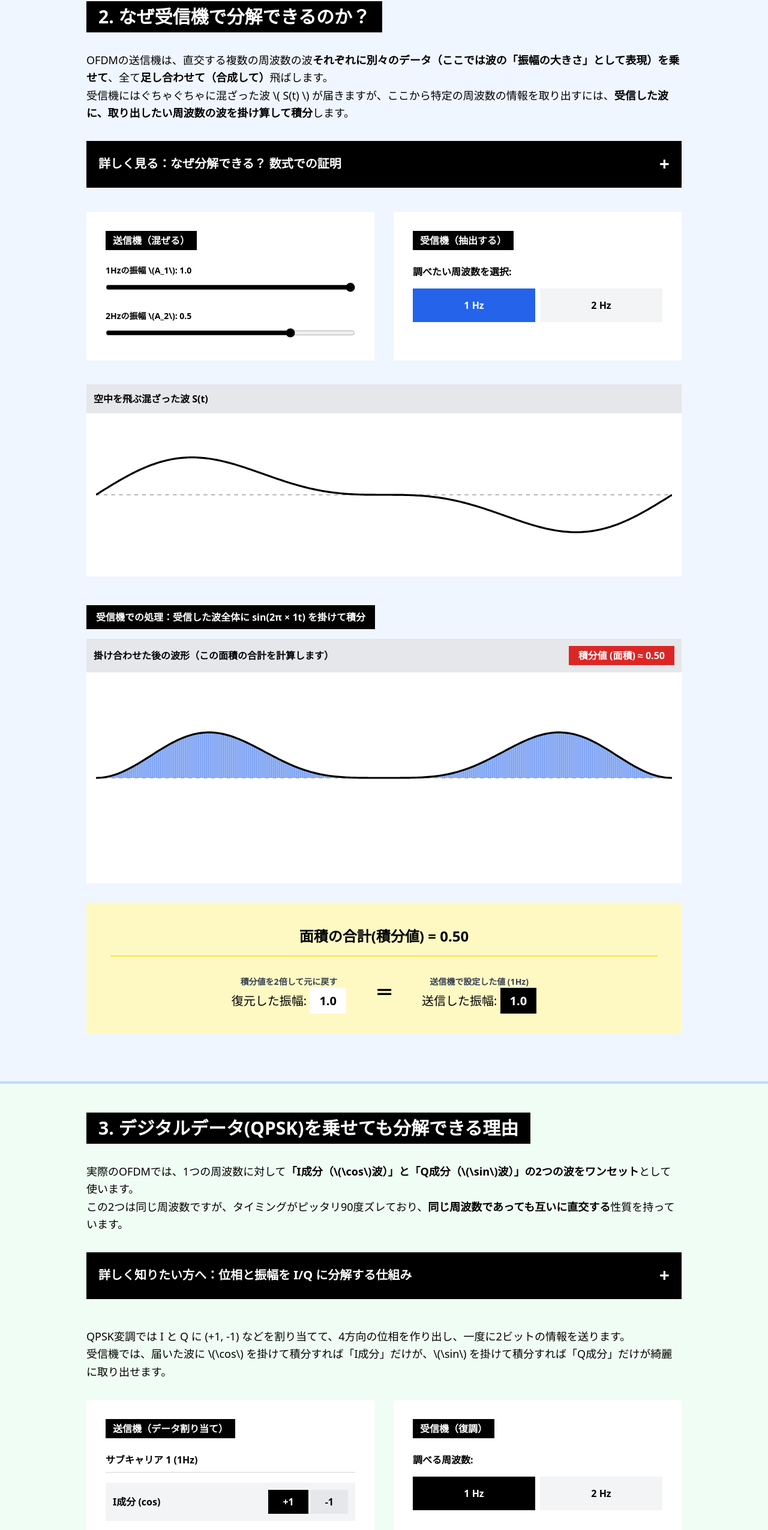
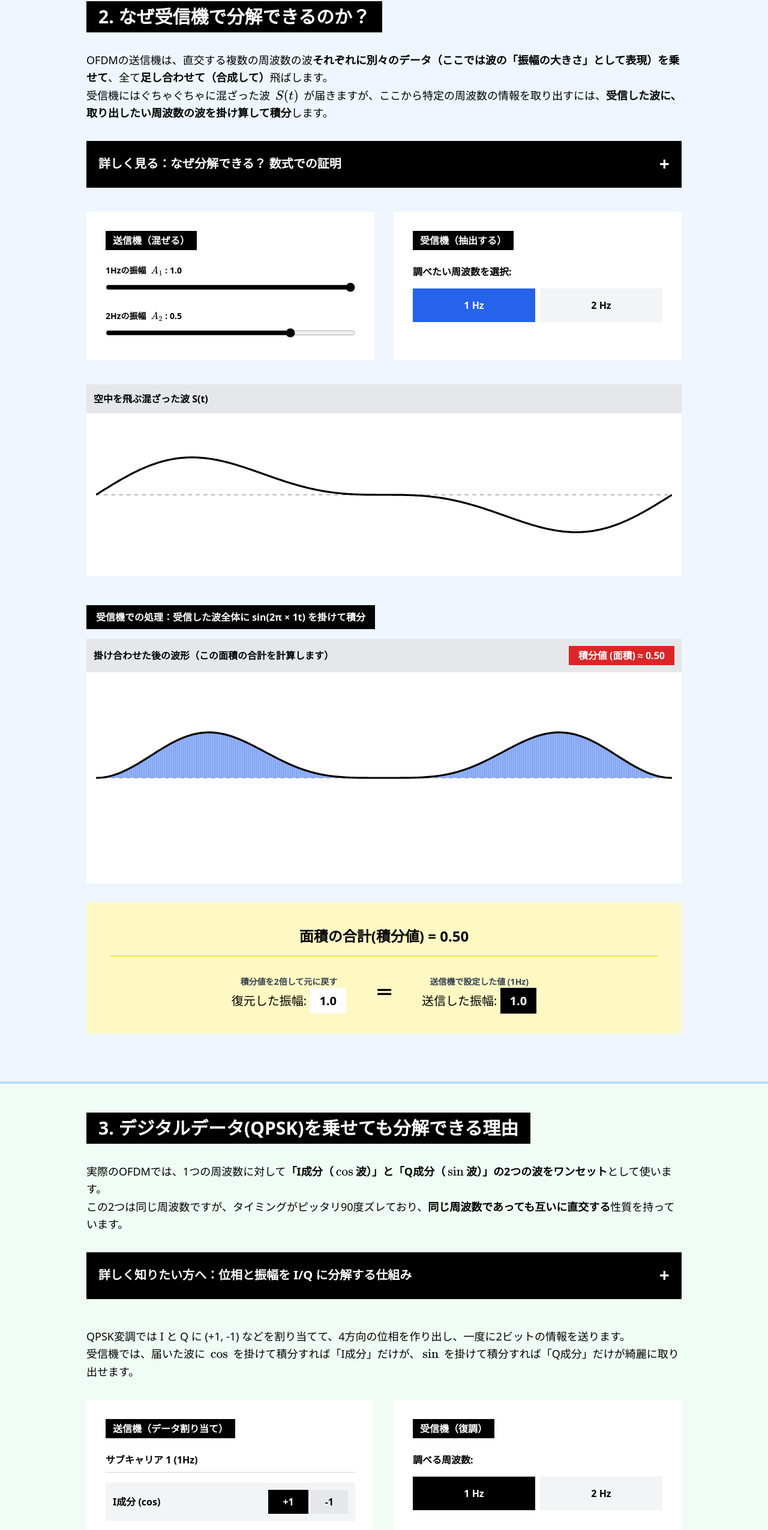
Before and after one commit to agtkh/ofdm-lecture, a React (Vite) app: page / in a window 1280 px wide. Shown: the part 2189-4740 px from the top of the page at 60% size. Built offline with nearby package versions, Linux system fonts and the light colour scheme.

Commit message:
Fix inline MathJax rendering by using MathEquation component with inline prop

```diff
--- a/ofdm_principle_simulator.tsx
+++ b/ofdm_principle_simulator.tsx
@@ -1,7 +1,7 @@
 import React, { useState, useEffect, useRef } from 'react';
 
 // MathJax動的読み込みとレンダリング用コンポーネント
-const MathEquation = ({ math }: { math: string }) => {
+const MathEquation = ({ math, inline = false }: { math: string, inline?: boolean }) => {
   const nodeRef = useRef(null);
 
   useEffect(() => {
@@ -18,6 +18,9 @@ const MathEquation = ({ math }: { math: string }) => {
     return () => { isMounted = false; };
   }, [math]);
 
+  if (inline) {
+    return <span ref={nodeRef} className="font-serif inline-block mx-1">{`\\(${math}\\)`}</span>;
+  }
   return <div ref={nodeRef} className="my-8 overflow-x-auto text-lg md:text-xl font-serif whitespace-nowrap">{`\\[${math}\\]`}</div>;
 };
 
@@ -559,7 +562,7 @@ export default function App() {
             </h2>
             <p className="mb-6 leading-relaxed text-lg">
               OFDMの送信機は、直交する複数の周波数の波<strong>それぞれに別々のデータ（ここでは波の「振幅の大きさ」として表現）を乗せて</strong>、全て<strong>足し合わせて（合成して）</strong>飛ばします。<br/>
-              受信機にはぐちゃぐちゃに混ざった波 \( S(t) \) が届きますが、ここから特定の周波数の情報を取り出すには、<strong>受信した波に、取り出したい周波数の波を掛け算して積分</strong>します。
+              受信機にはぐちゃぐちゃに混ざった波 <MathEquation math="S(t)" inline /> が届きますが、ここから特定の周波数の情報を取り出すには、<strong>受信した波に、取り出したい周波数の波を掛け算して積分</strong>します。
             </p>
 
             <Accordion title="詳しく見る：なぜ分解できる？ 数式での証明">
@@ -568,7 +571,7 @@ export default function App() {
               <MathEquation math="= A_1 \int_{0}^{T} \sin^2(2\pi f_1 t) dt + A_2 \underbrace{\int_{0}^{T} \sin(2\pi f_2 t) \sin(2\pi f_1 t) dt}_{\text{直交しているので } 0}" />
               <MathEquation math="= A_1 \times \frac{T}{2} + 0" />
               <div className="p-6 bg-gray-100 font-bold mb-6">
-                結論：自分自身以外の周波数は掛け合わせて積分すると「0」になって消えるため、積分値として「元の振幅の半分（\(A_1 / 2\)）」だけが残ります。これを2倍すれば、元の振幅を完璧に逆算できます。
+                結論：自分自身以外の周波数は掛け合わせて積分すると「0」になって消えるため、積分値として「元の振幅の半分（<MathEquation math="A_1 / 2" inline />）」だけが残ります。これを2倍すれば、元の振幅を完璧に逆算できます。
               </div>
             </Accordion>
 
@@ -577,11 +580,11 @@ export default function App() {
                 <h4 className="font-bold mb-6 bg-black text-white px-3 py-1 inline-block">送信機（混ぜる）</h4>
                 <div className="space-y-6">
                   <div>
-                    <label className="block text-sm font-bold mb-2">1Hzの振幅 \(A_1\): {txA1.toFixed(1)}</label>
+                    <label className="block text-sm font-bold mb-2">1Hzの振幅 <MathEquation math="A_1" inline />: {txA1.toFixed(1)}</label>
                     <input type="range" min="-1" max="1" step="0.1" value={txA1} onChange={(e) => setTxA1(Number(e.target.value))} className="w-full accent-black cursor-pointer" />
                   </div>
                   <div>
-                    <label className="block text-sm font-bold mb-2">2Hzの振幅 \(A_2\): {txA2.toFixed(1)}</label>
+                    <label className="block text-sm font-bold mb-2">2Hzの振幅 <MathEquation math="A_2" inline />: {txA2.toFixed(1)}</label>
                     <input type="range" min="-1" max="1" step="0.1" value={txA2} onChange={(e) => setTxA2(Number(e.target.value))} className="w-full accent-black cursor-pointer" />
                   </div>
                 </div>
@@ -644,14 +647,14 @@ export default function App() {
               3. デジタルデータ(QPSK)を乗せても分解できる理由
             </h2>
             <p className="mb-8 leading-relaxed text-lg">
-              実際のOFDMでは、1つの周波数に対して<strong>「I成分（\(\cos\)波）」と「Q成分（\(\sin\)波）」の2つの波をワンセット</strong>として使います。<br/>
+              実際のOFDMでは、1つの周波数に対して<strong>「I成分（<MathEquation math="\cos" inline />波）」と「Q成分（<MathEquation math="\sin" inline />波）」の2つの波をワンセット</strong>として使います。<br/>
               この2つは同じ周波数ですが、タイミングがピッタリ90度ズレており、<strong>同じ周波数であっても互いに直交する</strong>性質を持っています。
             </p>
 
             <Accordion title="詳しく知りたい方へ：位相と振幅を I/Q に分解する仕組み">
               <p className="mb-6 leading-relaxed font-bold text-lg">🤔 なぜ2つの波を組み合わせるの？ 👉 「位相」をコントロールするため！</p>
               <p className="mb-4 leading-relaxed">
-                「送りたい波の振幅（\(A\)）」と「送りたい位相（ズレの角度 \(\theta\)）」が決まっているとき、I成分とQ成分は<strong>三角関数の基本</strong>を使って分解できます。
+                「送りたい波の振幅（<MathEquation math="A" inline />）」と「送りたい位相（ズレの角度 <MathEquation math="\theta" inline />）」が決まっているとき、I成分とQ成分は<strong>三角関数の基本</strong>を使って分解できます。
               </p>
               <MathEquation math="I = A \cos(\theta) \quad , \quad Q = A \sin(\theta)" />
               <div className="p-6 bg-green-100 font-bold mb-10 text-lg">
@@ -678,7 +681,7 @@ export default function App() {
 
             <p className="mb-8 leading-relaxed mt-12 text-lg">
               QPSK変調では I と Q に (+1, -1) などを割り当てて、4方向の位相を作り出し、一度に2ビットの情報を送ります。<br/>
-              受信機では、届いた波に \(\cos\) を掛けて積分すれば「I成分」だけが、\(\sin\) を掛けて積分すれば「Q成分」だけが綺麗に取り出せます。
+              受信機では、届いた波に <MathEquation math="\cos" inline /> を掛けて積分すれば「I成分」だけが、<MathEquation math="\sin" inline /> を掛けて積分すれば「Q成分」だけが綺麗に取り出せます。
             </p>
 
             <div className="grid grid-cols-1 lg:grid-cols-2 gap-8 mb-10">
@@ -837,7 +840,7 @@ export default function App() {
             </h2>
 
             <p className="mb-6 leading-relaxed text-lg">
-              ここまでは「1つのシンボル（期間 \(T\) の波）」について見てきました。しかし実際の通信では、このシンボルが何個も連続して送られてきます。<br/>
+              ここまでは「1つのシンボル（期間 <MathEquation math="T" inline /> の波）」について見てきました。しかし実際の通信では、このシンボルが何個も連続して送られてきます。<br/>
               シンボルごとに送るデータ（位相）が変わるため、<strong>シンボルとシンボルのつなぎ目では、波形がガクッと途切れて「不連続」になります。</strong>
             </p>
 
```
